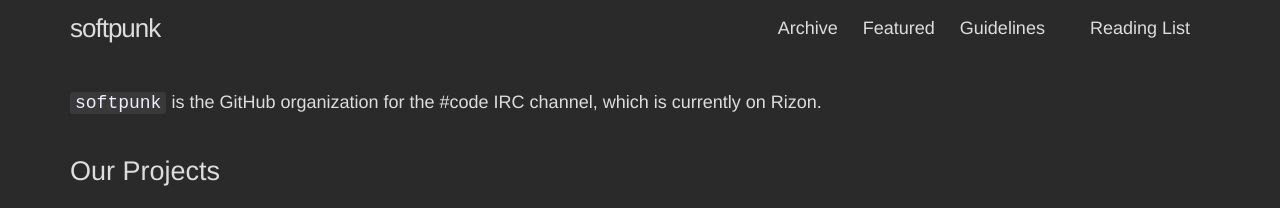
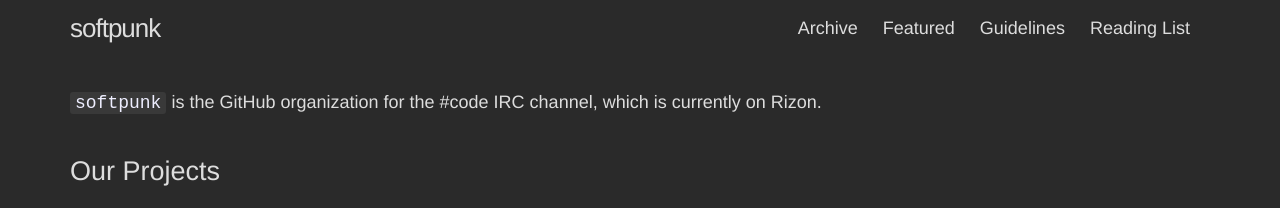
Before and after one commit to softpunk/softpunk.github.io, a Jekyll site: the page built from index.html, in a window 1280 px wide. Shown: the top 208 px of the page. Built offline with Jekyll 4.4.1, drawn with Linux system fonts in a browser that asks for light colours.

Commit message:
Hide empty links

```diff
--- a/_sass/_base.scss
+++ b/_sass/_base.scss
@@ -26,6 +26,12 @@
     line-height: 1.8em;
 }
 
+/**
+ * Hide empty links
+ */
+a:empty {
+    display: none;
+}
 
 
 /**
```
